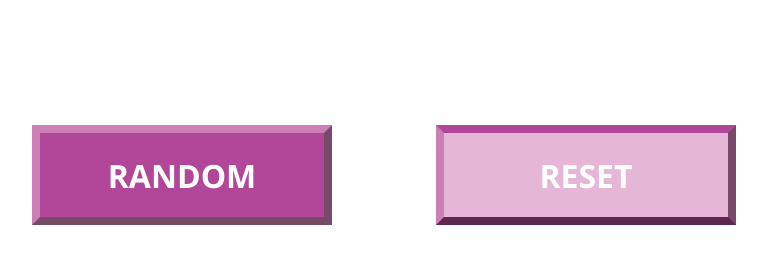
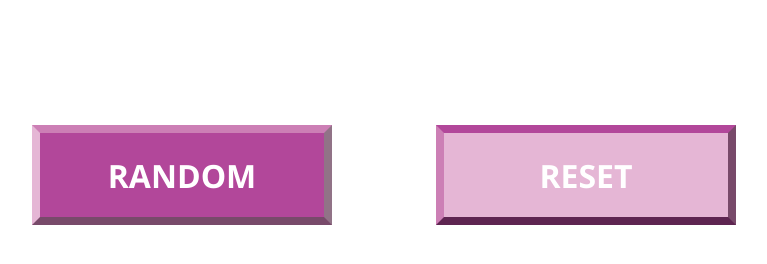
Before and after one commit to kristenburgess25/color-changer, a plain HTML site: page index.html in a window 1280 px wide. In both pictures the pointer is over the button "RANDOM". Shown: the whole page, without its empty margins (108-875 px from the left). Drawn offline with nearby package versions, Linux system fonts and the light colour scheme.

Commit message:
change button border css

```diff
--- a/styles.css
+++ b/styles.css
@@ -24,7 +24,7 @@
 
 button:hover {
   background-color: #B2479A;
-  border-color: #CC7FB5;
+  border-color: #CC7FB5 #E5B6D5;
 }
 
 .randombtn {}
```
